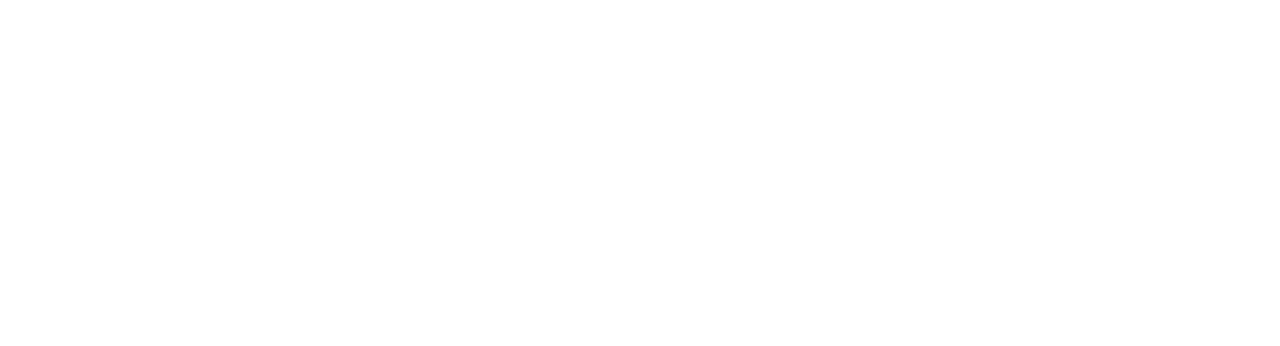
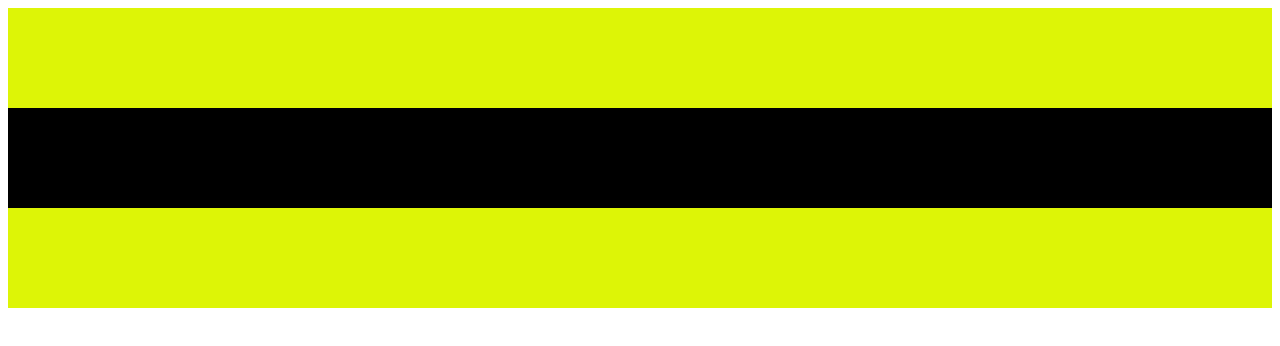
Before and after one commit to brendamesias/test-dir, a plain HTML site: page index.html in a window 1280 px wide. Drawn offline with Linux system fonts and the light colour scheme.

Commit message:
segundo commit

```diff
--- a/css/style.css
+++ b/css/style.css
@@ -0,0 +1,9 @@
+div{
+  height: 100px;
+}
+.yellow{
+  background-color: rgb(221, 245, 6);
+}
+.black{
+  background-color:#000;
+}
--- a/index.html
+++ b/index.html
@@ -3,7 +3,7 @@
   <head>
     <meta charset="utf-8">
     <title>Document</title>
-    <link rel="stylesheet" href="/css/style.css">
+    <link rel="stylesheet" href="css/style.css">
   </head>
   <body>
     <!-- .yellow*2-->
--- a/other-test/other/css/style.css
+++ b/other-test/other/css/style.css
@@ -2,5 +2,8 @@ div{
   height: 100px;
 }
 .yellow{
-  background-color
+  background-color: rgb(221, 245, 6);
 }
+.black{
+  background-color:#000;
+}
```
